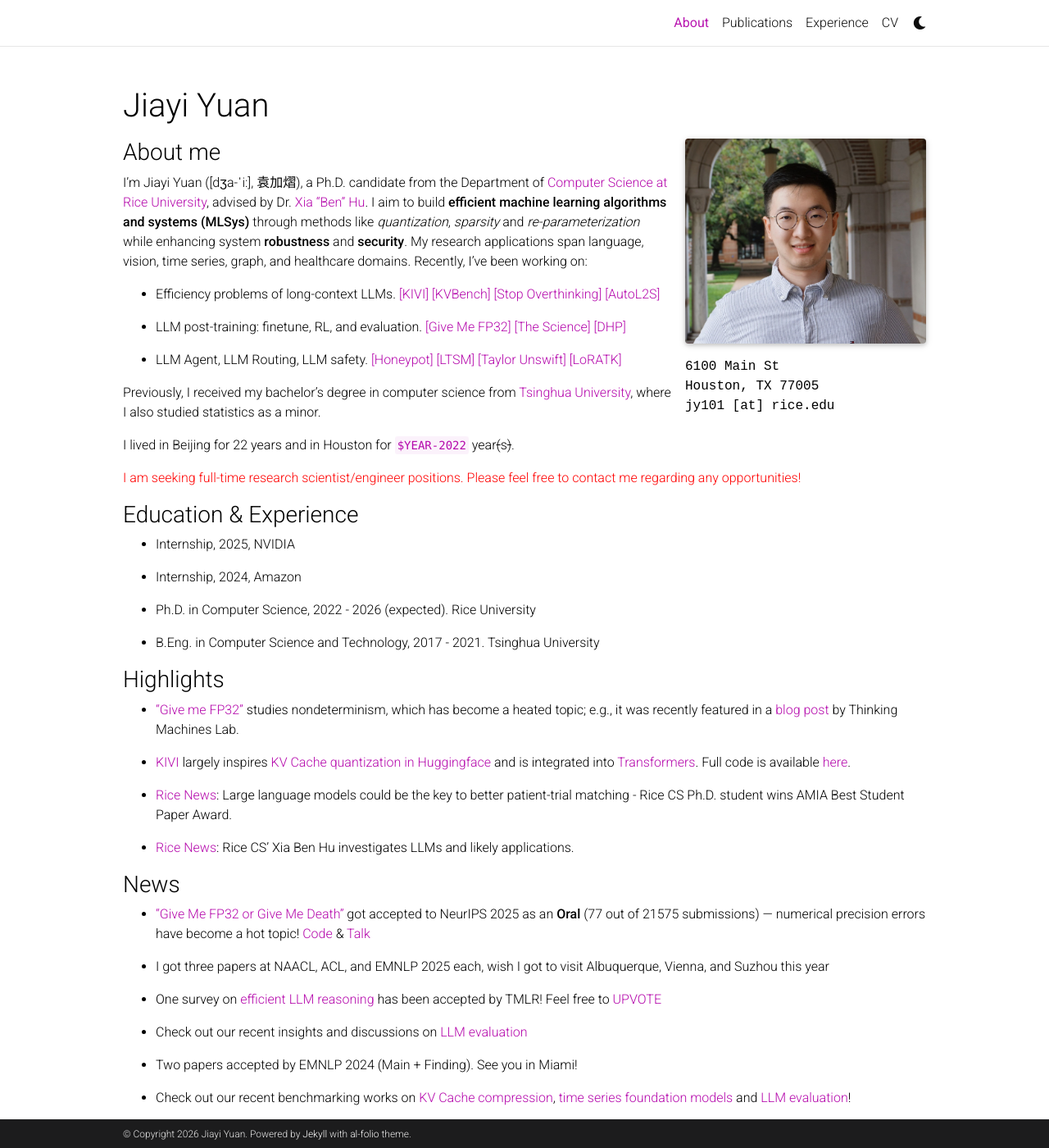
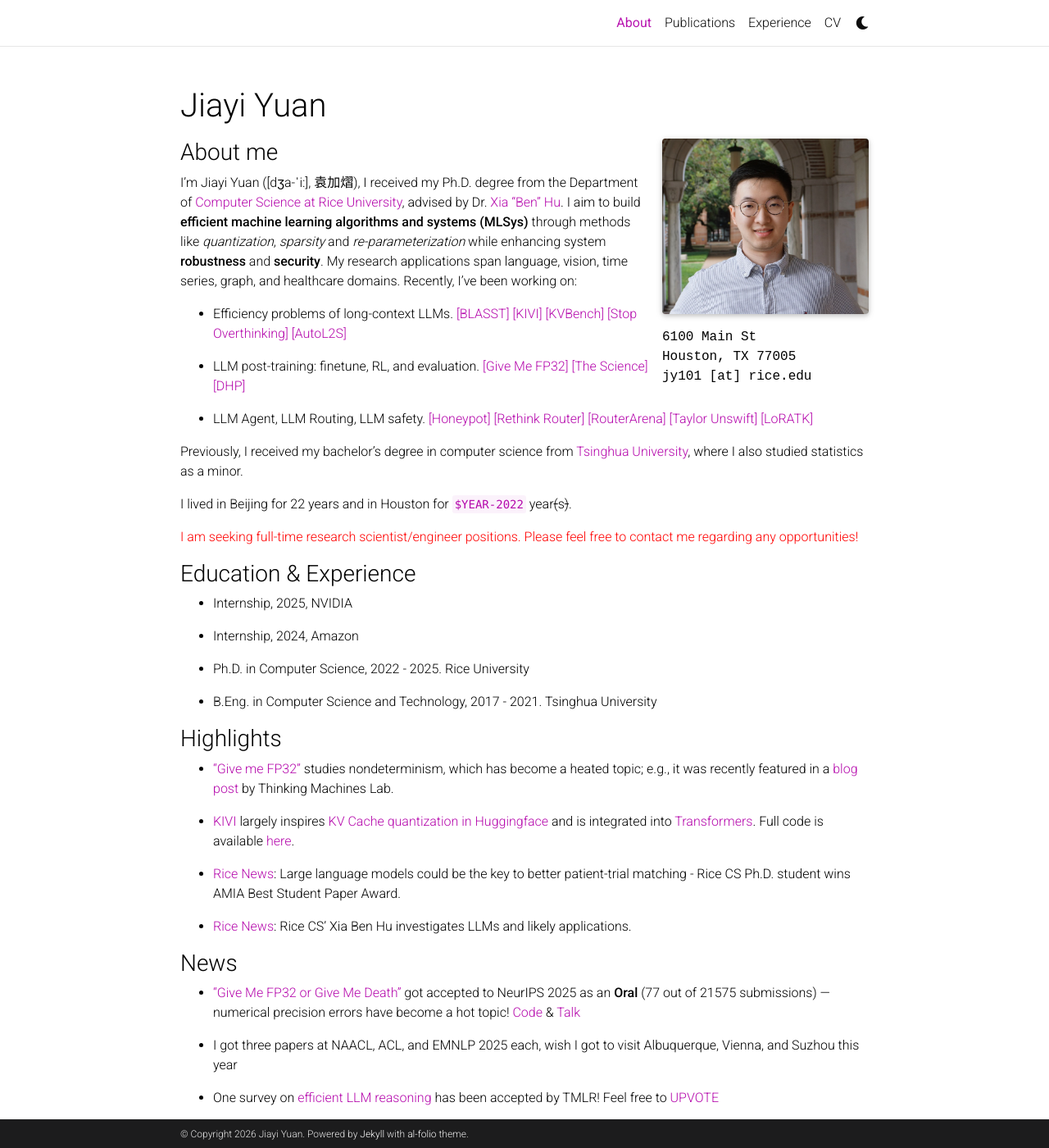
Before and after one commit to jy-yuan/jy-yuan.github.io, a Jekyll site: the page built from _pages/about.md, in a window 1280 px wide and 1400 px high. Shown: the whole window at 82% size. Built offline with Jekyll 4.4.1, drawn with Linux system fonts in a browser that asks for light colours; full-size pictures stand in for the smaller copies a plugin makes; comment, search, counter and statistics services are not loaded; a style sheet for code colours, icons or effects is not loaded.

Commit message:
upd 2026

```diff
--- a/_config.yml
+++ b/_config.yml
@@ -53,7 +53,7 @@ navbar_fixed: true
 footer_fixed: true
 
 # Dimensions
-max_width: 1010px
+max_width: 870px
 
 # TODO: add layout settings (single page vs. multi-page)
 
--- a/_pages/about.md
+++ b/_pages/about.md
@@ -21,13 +21,13 @@ social: true  # includes social icons at the bottom of the page
 
 ### About me
 
-I’m Jiayi Yuan ([dʒa-ˈi:], 袁加熠), a Ph.D. candidate from the Department of [Computer Science at Rice University](https://cs.rice.edu/), advised by Dr. [Xia "Ben" Hu](https://cs.rice.edu/~xh37/index.html). I aim to build **efficient machine learning algorithms and systems (MLSys)** through methods like *quantization*, *sparsity* and *re-parameterization* while enhancing system **robustness** and **security**. My research applications span language, vision, time series, graph, and healthcare domains. Recently, I've been working on:
+I’m Jiayi Yuan ([dʒa-ˈi:], 袁加熠), I received my Ph.D. degree from the Department of [Computer Science at Rice University](https://cs.rice.edu/), advised by Dr. [Xia "Ben" Hu](https://cs.rice.edu/~xh37/index.html). I aim to build **efficient machine learning algorithms and systems (MLSys)** through methods like *quantization*, *sparsity* and *re-parameterization* while enhancing system **robustness** and **security**. My research applications span language, vision, time series, graph, and healthcare domains. Recently, I've been working on:
 
-- Efficiency problems of long-context LLMs. [[KIVI]](https://arxiv.org/pdf/2402.02750) [[KVBench]](https://arxiv.org/pdf/2407.01527) [[Stop Overthinking]](https://arxiv.org/pdf/2503.16419) [[AutoL2S]](https://arxiv.org/pdf/2505.22662)
+- Efficiency problems of long-context LLMs. [[BLASST]](https://arxiv.org/pdf/2512.12087) [[KIVI]](https://arxiv.org/pdf/2402.02750) [[KVBench]](https://arxiv.org/pdf/2407.01527) [[Stop Overthinking]](https://arxiv.org/pdf/2503.16419) [[AutoL2S]](https://arxiv.org/pdf/2505.22662)
 
 - LLM post-training: finetune, RL, and evaluation. [[Give Me FP32]](https://arxiv.org/pdf/2506.09501) [[The Science]](https://arxiv.org/pdf/2502.09670) [[DHP]](https://arxiv.org/pdf/2408.13704)
 
-- LLM Agent, LLM Routing, LLM safety. [[Honeypot]](https://arxiv.org/pdf/2310.18633) [[LTSM]](https://arxiv.org/pdf/2406.14045) [[Taylor Unswift]](https://arxiv.org/pdf/2410.05331) [[LoRATK]](https://arxiv.org/pdf/2403.00108)
+- LLM Agent, LLM Routing, LLM safety. [[Honeypot]](https://arxiv.org/pdf/2310.18633) [[Rethink Router]](https://openreview.net/pdf?id=EEPostHMtF) [[RouterArena]](https://arxiv.org/pdf/2510.00202) [[Taylor Unswift]](https://arxiv.org/pdf/2410.05331) [[LoRATK]](https://arxiv.org/pdf/2403.00108)
 
 Previously, I received my bachelor’s degree in computer science from [Tsinghua University](https://www.tsinghua.edu.cn/en/), where I also studied statistics as a minor.
 
@@ -41,7 +41,7 @@ I lived in Beijing for 22 years and in Houston for ``$YEAR-2022`` year~~(~~s~~)~
 
 - Internship, 2024, Amazon
 
-- Ph.D. in Computer Science, 2022 - 2026 (expected). Rice University
+- Ph.D. in Computer Science, 2022 - 2025. Rice University
 
 - B.Eng. in Computer Science and Technology, 2017 - 2021. Tsinghua University
 
```
Also changed, not shown: 5 other files.
